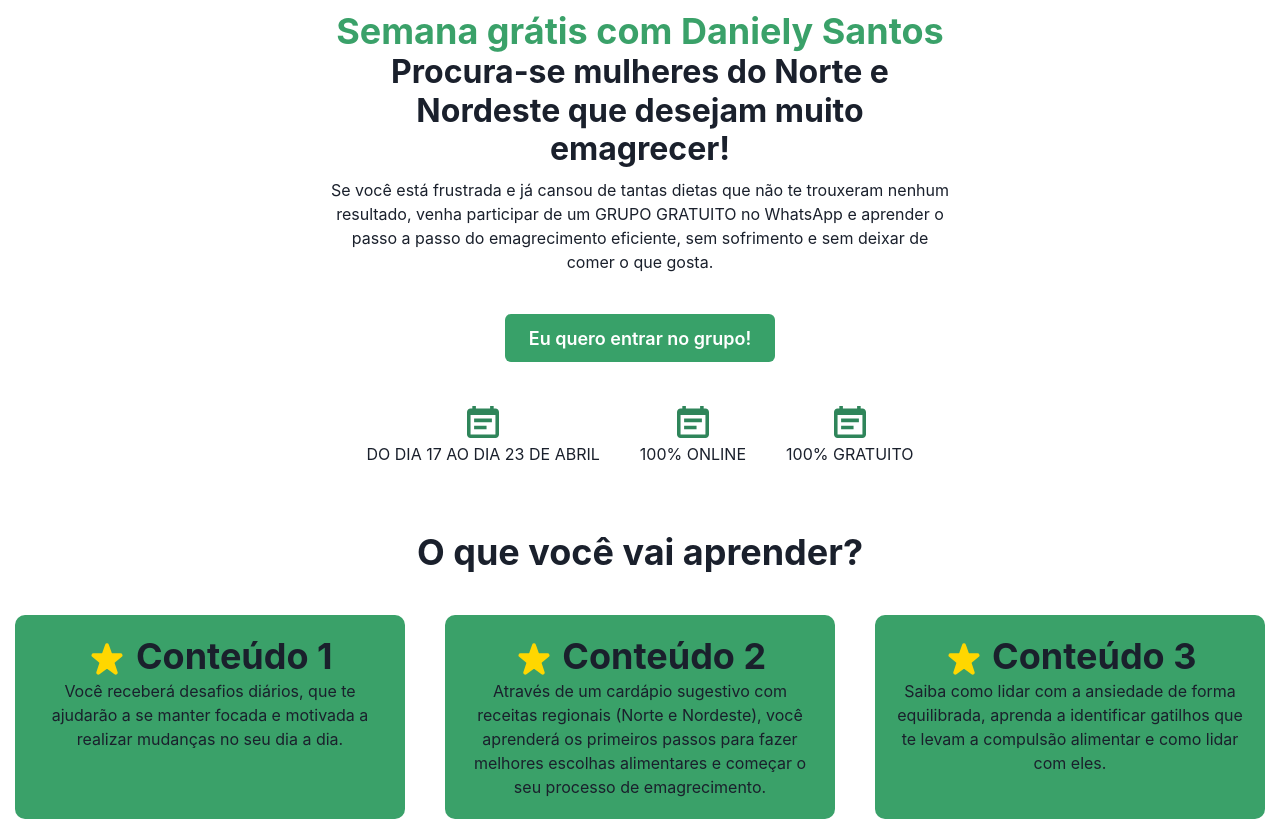
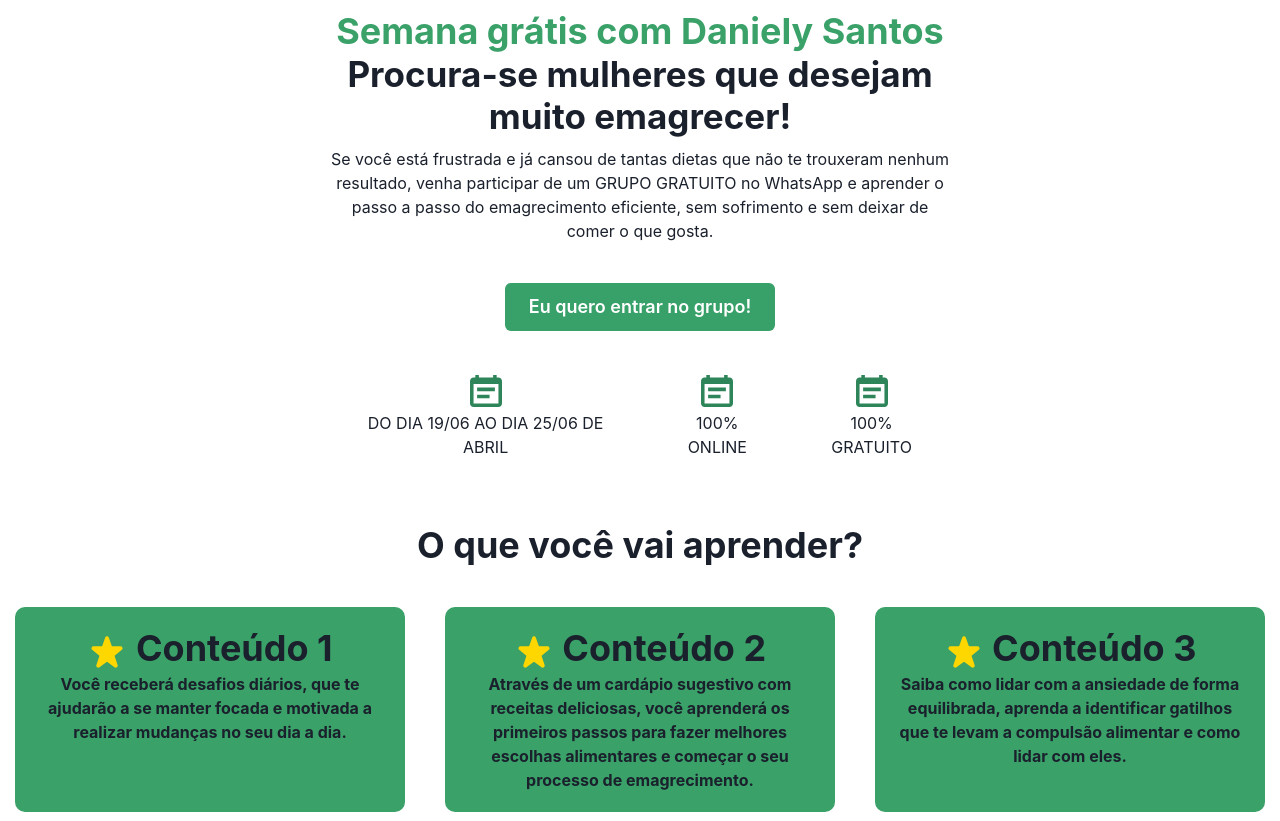
Before and after one commit to Gsantos99/site-conversao-info, a React (Vite) app: page / in a window 1280 px wide. Shown: the top 821 px of the page. Built offline with nearby package versions, Linux system fonts and the light colour scheme.

Commit message:
Adicionando modificações para o Seca para férias

```diff
--- a/src/components/beneficios/index.jsx
+++ b/src/components/beneficios/index.jsx
@@ -12,17 +12,17 @@ export default function Beneficios(){
 <SimpleGrid  spacing='40px'  columns={3} minChildWidth='250px'   >
   <Box bg='rgb(58,161,105)'  height='auto' padding='20px' borderRadius='10px'>
     <Heading as='h2'> <StarIcon w={8} h={8} color='gold' margin='1'/> Conteúdo 1 </Heading>
-  <p>Você receberá desafios diários, que te ajudarão a se manter focada e motivada a realizar mudanças no seu dia a dia.</p>
+  <b>Você receberá desafios diários, que te ajudarão a se manter focada e motivada a realizar mudanças no seu dia a dia.</b>
 </Box>
 
 <Box bg='rgb(58,161,105)' height='auto' padding='20px' borderRadius='10px'>
     <Heading as='h2'> <StarIcon w={8} h={8} color='gold' margin='1'/> Conteúdo 2</Heading>
-  <p>Através de um cardápio sugestivo com receitas regionais (Norte e Nordeste), você aprenderá os primeiros passos para fazer melhores escolhas alimentares e começar o seu processo de emagrecimento.</p>
+  <b>Através de um cardápio sugestivo com receitas deliciosas, você aprenderá os primeiros passos para fazer melhores escolhas alimentares e começar o seu processo de emagrecimento.</b>
 </Box>
 
 <Box bg='rgb(58,161,105)' height='auto' padding='20px' borderRadius='10px'>
     <Heading as='h2'> <StarIcon w={8} h={8} color='gold' margin='1'/> Conteúdo 3</Heading>
-  <p>Saiba como lidar com a ansiedade de forma equilibrada, aprenda a identificar gatilhos que te levam a compulsão alimentar e como lidar com eles.</p>
+  <b>Saiba como lidar com a ansiedade de forma equilibrada, aprenda a identificar gatilhos que te levam a compulsão alimentar e como lidar com eles.</b>
 </Box>
 
 </SimpleGrid>
--- a/src/components/header/index.jsx
+++ b/src/components/header/index.jsx
@@ -11,7 +11,7 @@ export default function Header(){
 
 
    const handleClick = () => {
-    const url = 'https://chat.whatsapp.com/JATPb5jiehg8d13hM701W5'
+    const url = 'https://chat.whatsapp.com/INxhtr5CuYl9hhPIifCfBA'
     window.open(url, '_blank');
 
    }
@@ -22,7 +22,7 @@ export default function Header(){
 
     <Box as='div' className="capture-email" maxW='50vw' minWidth='350px' margin='0 auto' padding='10px'>
       <Heading as='h2' color='#3aa169'> Semana grátis com Daniely Santos </Heading>
-      <Heading as='h5' fontSize='32px' mb='10px'>Procura-se mulheres do Norte e Nordeste que desejam muito emagrecer!</Heading>
+      <Heading as='h5' fontSize='35px' mb='10px'>Procura-se mulheres que desejam muito emagrecer!</Heading>
     <Text>
     Se você está frustrada e já cansou de tantas dietas que não te trouxeram nenhum resultado, venha participar de um GRUPO GRATUITO no WhatsApp e aprender o passo a passo do emagrecimento eficiente, sem sofrimento e sem deixar de comer o que gosta.
     </Text>
@@ -34,9 +34,9 @@ export default function Header(){
  <Container mt='10' maxW='100wv'  display='flex' flexDirection='row' gap='10' justifyContent='center'>
 
 
-<Box display='flex' flexDirection='column' alignItems='center'><CalendarIcon w={8} h={8} color='green.600' margin='1'/>DO DIA 17 AO DIA 23 DE ABRIL</Box>
+<Box display='flex' flexDirection='column' alignItems='center'><CalendarIcon w={8} h={8} color='green.600' margin='1'/> DO DIA 19/06 AO DIA 25/06 DE ABRIL</Box>
 <Box display='flex' flexDirection='column' alignItems='center'><CalendarIcon w={8} h={8} color='green.600' margin='1'/> 100% ONLINE </Box>
-<Box display='flex' flexDirection='column' alignItems='center'><CalendarIcon w={8} h={8} color='green.600' margin='1'/>100% GRATUITO</Box>
+<Box display='flex' flexDirection='column' alignItems='center'><CalendarIcon w={8} h={8} color='green.600' margin='1'/> 100% GRATUITO</Box>
 
 </Container>
 
```
